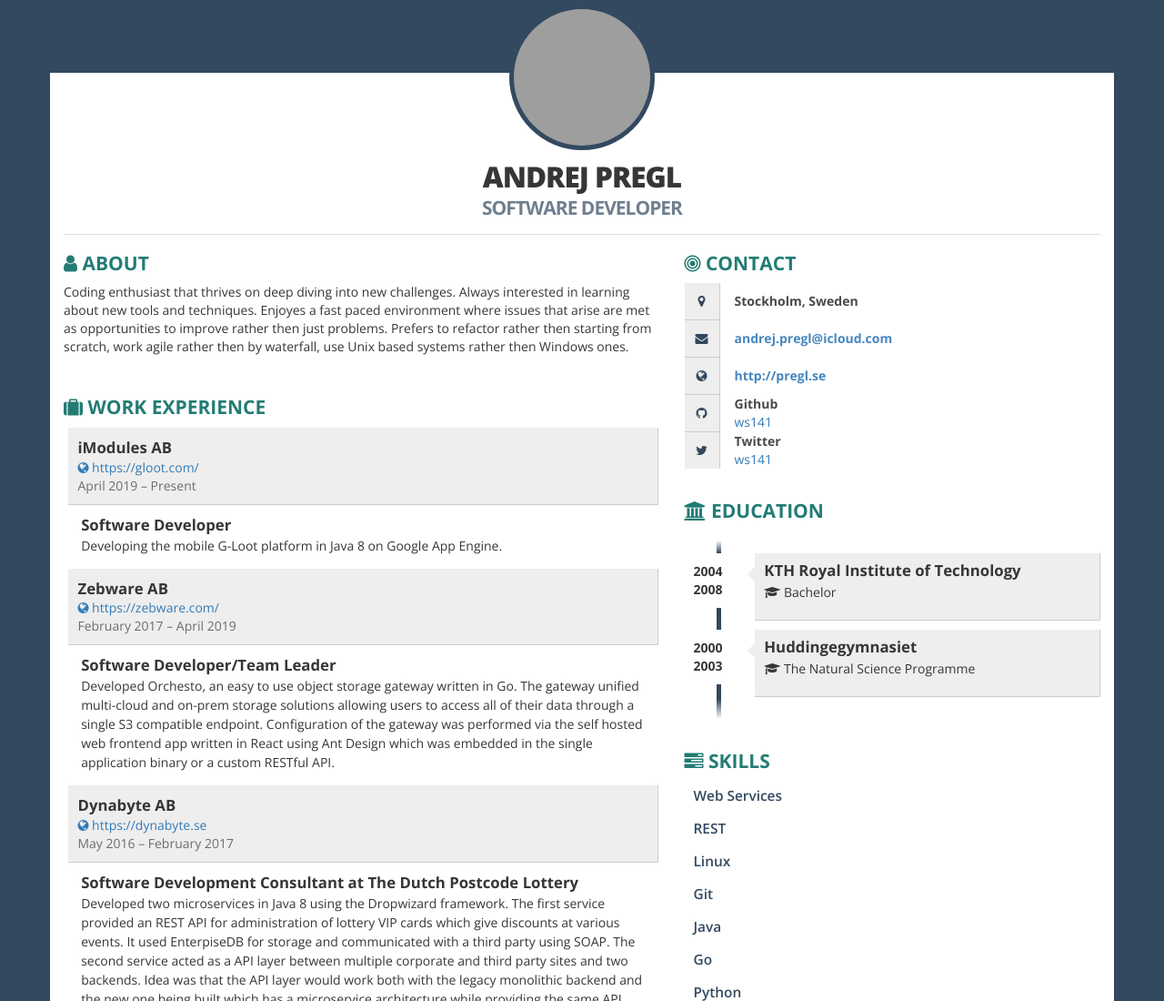
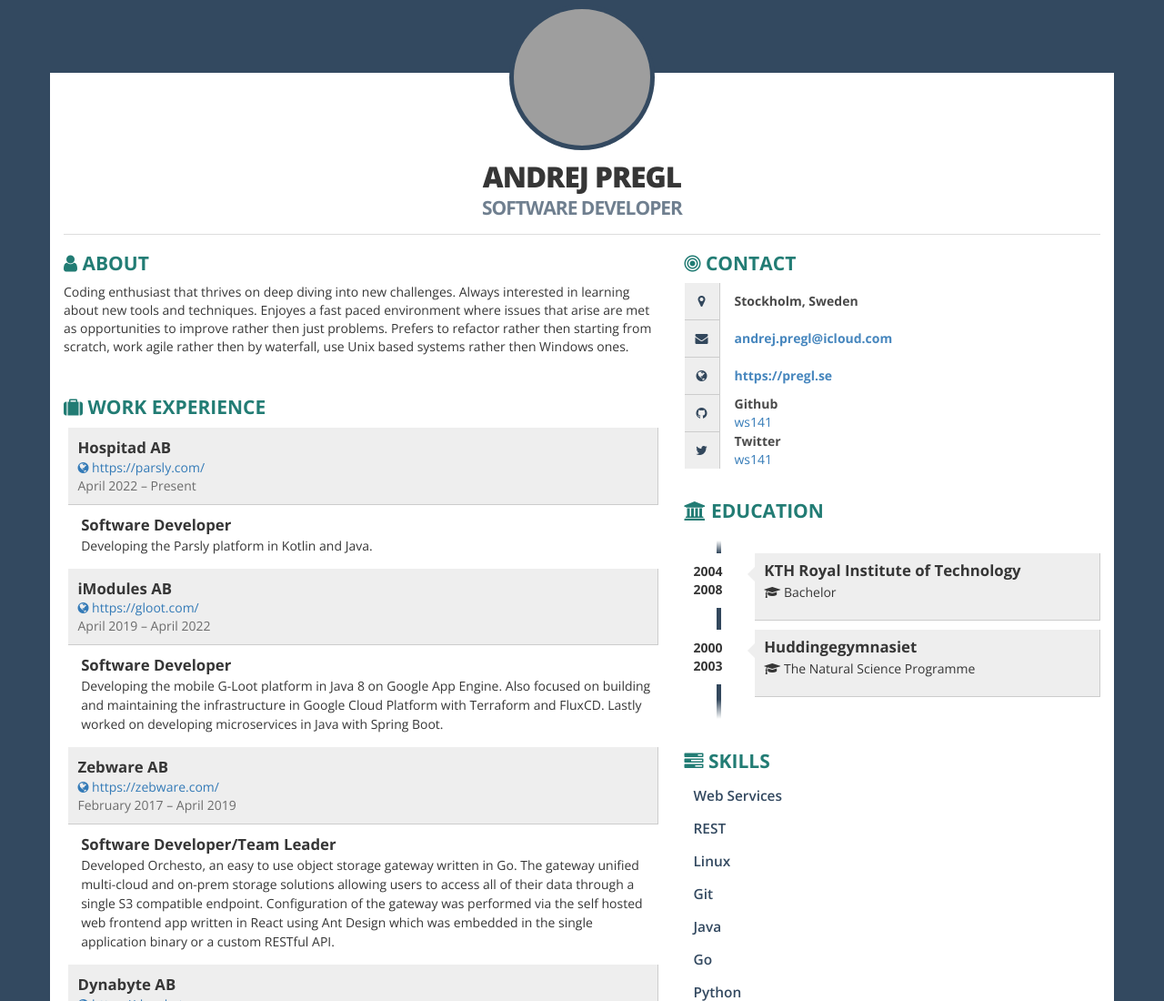
Before and after one commit to ws141/ws141.github.com, a website: page index.html in a window 1280 px wide. Shown: the top 1100 px of the page at 91% size. Drawn offline with nearby package versions, Linux system fonts and the light colour scheme; grey boxes are pictures that could not be loaded.

Commit message:
Updated workplace

```diff
--- a/index.html
+++ b/index.html
@@ -410,18 +410,37 @@ blockquote,
               <div class="job clearfix">
                 <div class="row">
                   <div class="details">
-                    <div class="where">iModules AB</div>
+                    <div class="where">Hospitad AB</div>
                     <div class="address">
-                      <a href="https:&#x2F;&#x2F;gloot.com&#x2F;" target= "_blank"><i class="fa fa-globe ico"></i> https:&#x2F;&#x2F;gloot.com&#x2F;</a>
+                      <a href="https:&#x2F;&#x2F;parsly.com&#x2F;" target= "_blank"><i class="fa fa-globe ico"></i> https:&#x2F;&#x2F;parsly.com&#x2F;</a>
                     </div>
-                    <div class="year">April 2019 – Present</div>
+                    <div class="year">April 2022 – Present</div>
                   </div>
                 </div>
                 <div class="row">
                   <div class="job-details col-xs-11">
                     <div class="profession">Software Developer</div>
                     <div class="description">
-                      Developing the mobile G-Loot platform in Java 8 on Google App Engine.
+                      Developing the Parsly platform in Kotlin and Java.
+                    </div>
+                  </div>
+                </div>
+              </div>
+              <div class="job clearfix">
+                <div class="row">
+                  <div class="details">
+                    <div class="where">iModules AB</div>
+                    <div class="address">
+                      <a href="https:&#x2F;&#x2F;gloot.com&#x2F;" target= "_blank"><i class="fa fa-globe ico"></i> https:&#x2F;&#x2F;gloot.com&#x2F;</a>
+                    </div>
+                    <div class="year">April 2019 – April 2022</div>
+                  </div>
+                </div>
+                <div class="row">
+                  <div class="job-details col-xs-11">
+                    <div class="profession">Software Developer</div>
+                    <div class="description">
+                      Developing the mobile G-Loot platform in Java 8 on Google App Engine. Also focused on building and maintaining the infrastructure in Google Cloud Platform with Terraform and FluxCD. Lastly worked on developing microservices in Java with Spring Boot.
                     </div>
                   </div>
                 </div>
@@ -551,7 +570,7 @@ blockquote,
             </div>
             <div class="contact-item">
               <div class="icon pull-left text-center"><span class="fa fa-globe fa-fw"></span></div>
-              <div class="title only pull-right"><a href="http:&#x2F;&#x2F;pregl.se" target="_blank">http:&#x2F;&#x2F;pregl.se</a></div>
+              <div class="title only pull-right"><a href="https:&#x2F;&#x2F;pregl.se" target="_blank">https:&#x2F;&#x2F;pregl.se</a></div>
             </div>
             <div class="contact-item">
               <div class="icon pull-left text-center"><span class="fa fa-github fa-fw"></span></div>
--- a/package.json
+++ b/package.json
@@ -9,11 +9,9 @@
     "lodash": "^4.17.19",
     "mem": "^5.1.1",
     "mustache": "^3.0.1",
-    "resume-cli": "^1.2.4",
     "uglify-js": "^3.6.0",
     "underscore.string": "^3.3.5"
   },
-  "devDependencies": {},
   "scripts": {
     "gen": "./gen.sh"
   },
```
Also changed, not shown: resume.json (+12 -3 lines), 1 other file.
